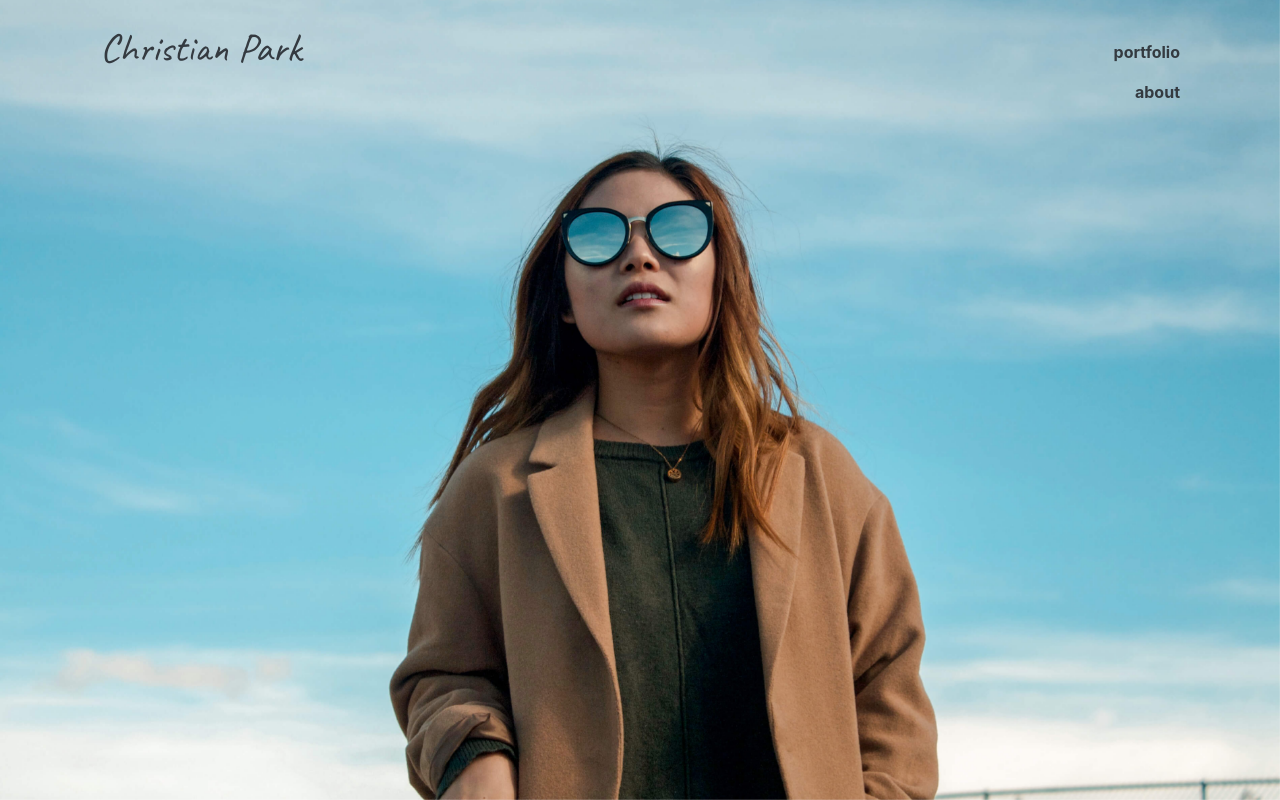
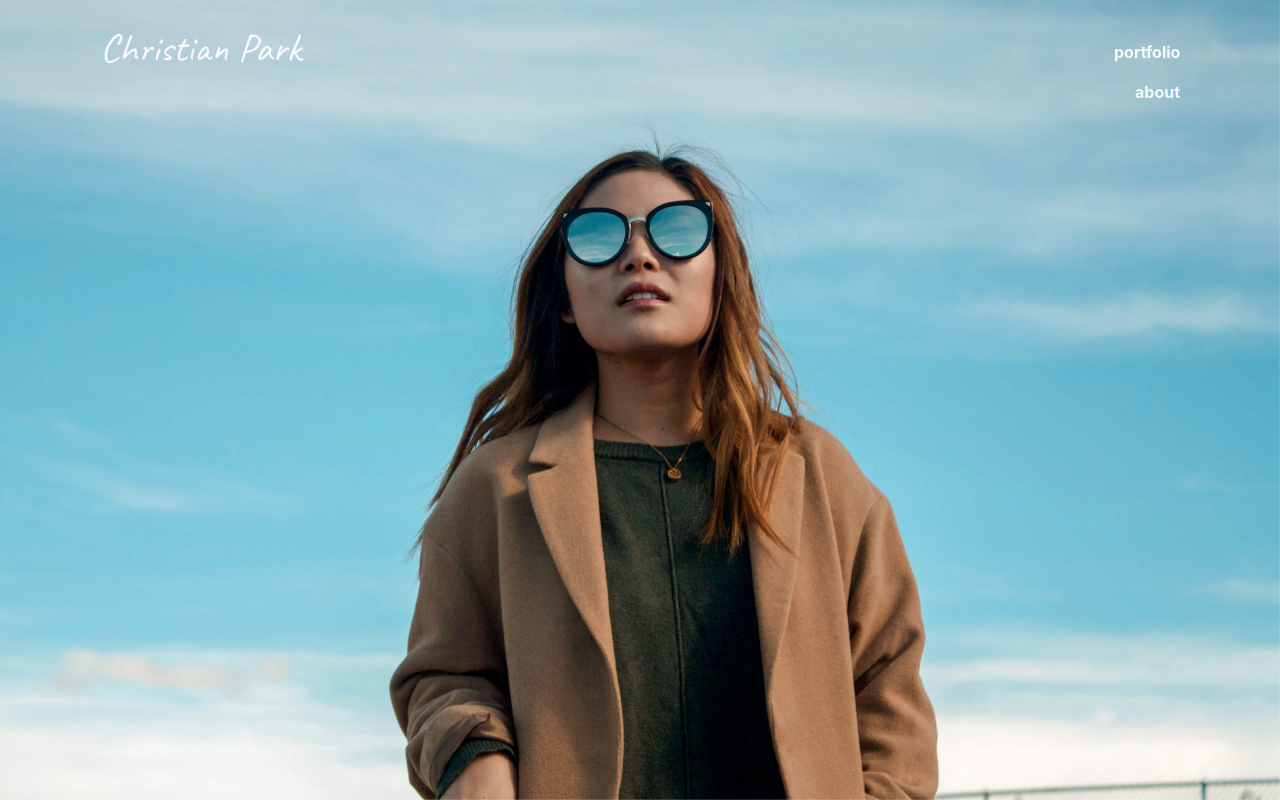
Before and after one commit to calebjwl/c-park-portfolio, a React (Create React App) app: page / in a window 1280 px wide. Built offline with nearby package versions, Linux system fonts and the light colour scheme.

Commit message:
Add dynamic header color change

```diff
--- a/src/App.css
+++ b/src/App.css
@@ -1,15 +1,4 @@
 /* Resets */
-a {
-  color: white;
-}
-
-a:hover {
-  text-decoration: none;
-  color: gray;
-  transition: all .3s;
-  -webkit-transition: all .3s;
-}
-
 img {
   max-width: 100%;
 }
@@ -18,15 +7,50 @@ img {
   cursor: pointer;
 }
 
+a:hover {
+  text-decoration: none;
+  color: inherit;
+}
+
+/* Underline From Right */
+.hvr-underline-from-right {
+  display: inline-block;
+  vertical-align: middle;
+  -webkit-transform: perspective(1px) translateZ(0);
+  transform: perspective(1px) translateZ(0);
+  box-shadow: 0 0 1px rgba(0, 0, 0, 0);
+  position: relative;
+  overflow: hidden;
+}
+
+.hvr-underline-from-right:before {
+  content: "";
+  position: absolute;
+  z-index: -1;
+  left: 100%;
+  right: 0;
+  bottom: 0;
+  background: black;
+  height: 3px;
+  -webkit-transition-property: left;
+  transition-property: left;
+  -webkit-transition-duration: 0.3s;
+  transition-duration: 0.3s;
+  -webkit-transition-timing-function: ease-out;
+  transition-timing-function: ease-out;
+}
+
+.hvr-underline-from-right:hover:before,
+.hvr-underline-from-right:focus:before,
+.hvr-underline-from-right:active:before {
+  left: 0;
+}
+
 /* Nav */
 .nav {
   position: absolute;
   top: 0;
   width: 100%;
-}
-
-.nav a:hover {
-  color: gray !important;
 }
 
 .nav__content {
@@ -41,6 +65,13 @@ img {
 .nav__logo {
   font-family: 'Caveat', cursive;
   font-weight: 400;
+}
+
+.nav__logo:hover {
+  text-decoration: none;
+  color: gray;
+  transition: all .3s;
+  -webkit-transition: all .3s;
 }
 
 .nav__link {
--- a/src/components/Nav.js
+++ b/src/components/Nav.js
@@ -9,26 +9,36 @@ class Nav extends Component {
     this.renderTextColor = this.renderTextColor.bind(this);
   }
 
+  componentDidMount() {
+    this.renderTextColor();
+  }
+
+  componentDidUpdate() {
+    this.renderTextColor();
+  }
+
   formatTitle(str) {
     str = str.replace('/', '');
     return str;
   }
 
   renderTextColor() {
-    // if (this.props.location.pathname !== "/") {
-    //   document.getElementById("nav__logo").classList.add('text-dark');
-    //   var navLinks = document.getElementsByClassName("nav__link");
-    //   for (var i = 0; i < navLinks.length; i++) {
-    //     navLinks[i].classList.add('text-dark');
-    //   }
-    // }
-    // else if (this.props.location.pathname === "/") {
-    //   console.log(document.getElementById("nav__logo"))
-    //   document.getElementById("nav__logo").classList.remove('text-dark');
-    //   for (i = 0; i < navLinks.length; i++) {
-    //     navLinks[i].classList.remove('text-dark');
-    //   }
-    // }
+    var navLinks = document.getElementsByClassName("nav__link");
+    if (this.props.location.pathname !== "/") {
+      document.getElementById("nav__logo").classList.add('text-dark');
+      for (var i = 0; i < navLinks.length; i++) {
+        navLinks[i].classList.add('text-dark');
+      }
+    }
+    else if (this.props.location.pathname === "/") {
+      console.log(document.getElementById("nav__logo"))
+      document.getElementById("nav__logo").classList.remove('text-dark');
+      document.getElementById("nav__logo").classList.add('text-light');
+      for (i = 0; i < navLinks.length; i++) {
+        navLinks[i].classList.remove('text-dark');
+        navLinks[i].classList.add('text-light');
+      }
+    }
   }
 
   render() {
@@ -36,19 +46,23 @@ class Nav extends Component {
     if (this.props.location.pathname !== "/") {
       pageTitle = <h5 className="page-title col mb-0 text-center">{this.formatTitle(this.props.location.pathname)}</h5>
     }
-    // this.renderTextColor();
     return (
       <header className="nav">
         <div className="nav__content container">
-          <Link to="/" className="nav__logo text-dark col" id="nav__logo">
-            <h1>Christian Park</h1>
-          </Link>
+          <div className="col">
+            <Link to="/" className="nav__logo" id="nav__logo">
+              <h1>Christian Park</h1>
+            </Link>
+          </div>
           <div className="col">
             {pageTitle}
           </div>
-          <div className="d-flex flex-column text-right col">
-            <Link to="/portfolio" className="nav__link text-dark pt-4">portfolio</Link>
-            <Link to="/about" className="nav__link text-dark">about</Link>
+          <div className="col">
+            <div className="text-right pt-4">
+              <Link to="/portfolio" className="nav__link hvr-underline-from-right">portfolio</Link>
+              <br/>
+              <Link to="/about" className="nav__link hvr-underline-from-right">about</Link>
+            </div>
           </div>
         </div>
       </header>
```
